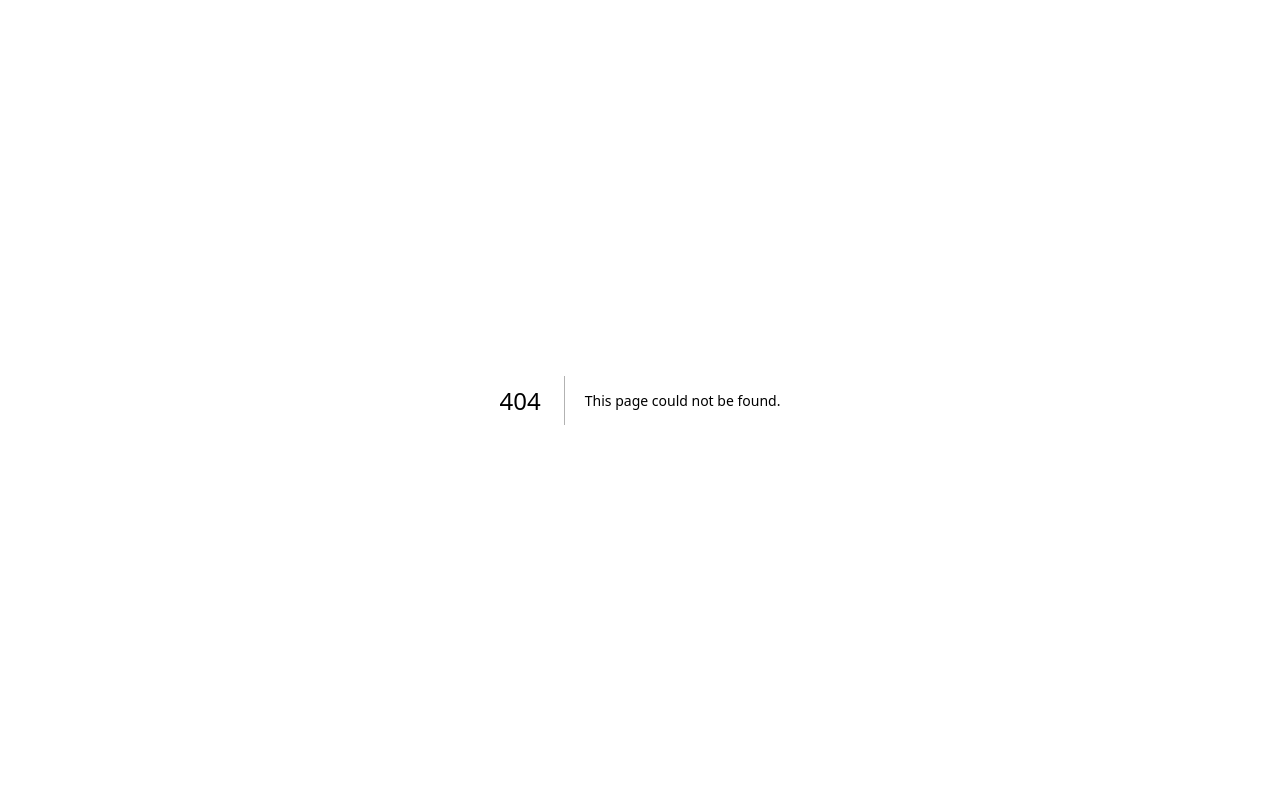
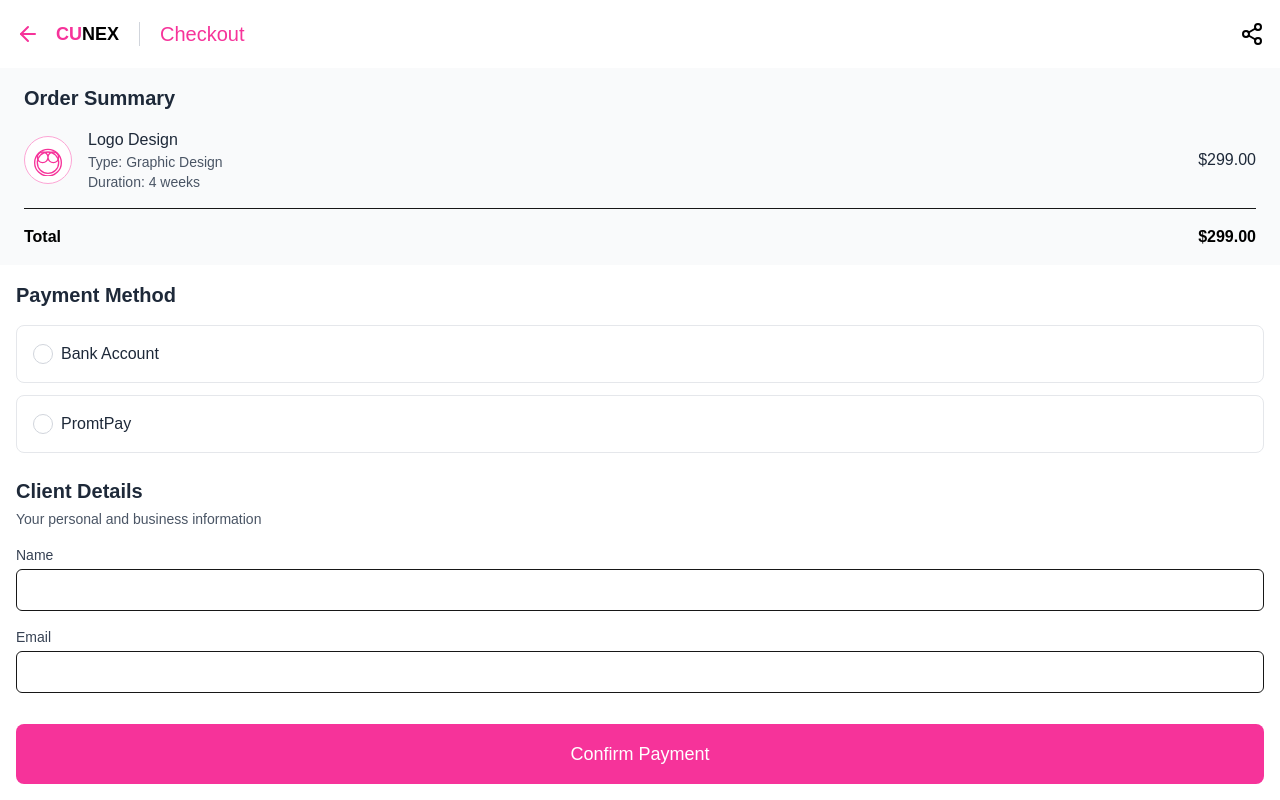
Before and after one commit to bookydooky/cunex_hackathon, a Next.js app in the folder my-cunex-app/: page /checkout in a window 1280 px wide. Before the commit this address had no page. Built offline with nearby package versions, Linux system fonts and the light colour scheme.

Commit message:
Create checkout page

```diff
--- /dev/null
+++ b/my-cunex-app/src/app/checkout/page.tsx
@@ -0,0 +1,132 @@
+'use client'
+import { ArrowLeft, Share2 } from 'lucide-react';
+import React, { useState } from 'react';
+import { useRouter } from 'next/navigation';
+
+export default function Checkout() {
+  const [paymentMethod, setPaymentMethod] = useState('card');
+  const [isClientDetailsOpen, setIsClientDetailsOpen] = useState(false);
+  const router = useRouter();
+  const handlePreviousPage = () => {
+    router.push('/');
+    };
+
+  return (
+    <div className="h-screen bg-white relative">
+        {/* App Header */}
+      <div className="px-4 py-5 flex items-center justify-between bg-white">
+        <div className="flex items-center">
+          <button onClick={handlePreviousPage}
+          className="transition-transform transform active:scale-90">
+            <ArrowLeft className="mr-4 text-pink-500 hover:text-pink-800" />
+          </button>
+          <div className="flex items-center">
+            <div className="font-bold text-lg">
+              <span className="text-pink-500">CU</span>
+              <span className="text-black">NEX</span>
+            </div>
+            <div className="h-6 border-l border-gray-300 mx-5"></div>
+            <div className="text-pink-500 text-xl font-medium">Checkout</div>
+          </div>
+        </div>
+        <Share2 className="text-black" />
+      </div>
+
+
+        {/* Order Summary */}
+        <div className="px-6 py-4 bg-gray-50">
+          <h2 className="text-xl font-bold text-gray-800 mb-4">Order Summary</h2>
+          <div className="flex items-center mb-4">
+            <div className="w-12 h-12 rounded-full bg-white border border-pink-300 flex items-center justify-center mr-4">
+              <svg viewBox="0 0 24 24" className="w-8 h-8 text-pink-500" fill="none" stroke="currentColor">
+                <path d="M12 4C6.48 4 2 8.48 2 14s4.48 10 10 10 10-4.48 10-10S17.52 4 12 4zm0 18c-4.41 0-8-3.59-8-8s3.59-8 8-8 8 3.59 8 8-3.59 8-8 8z" />
+                <path d="M16 14c-2.21 0-4-1.79-4-4s1.79-4 4-4 4 1.79 4 4-1.79 4-4 4zm-8 0c-2.21 0-4-1.79-4-4s1.79-4 4-4 4 1.79 4 4-1.79 4-4 4z" />
+              </svg>
+            </div>
+            <div className="flex-1">
+              <h3 className="font-medium text-gray-800">Logo Design</h3>
+              <div className="text-sm text-gray-600">
+                <p>Type: Graphic Design</p>
+                <p>Duration: 4 weeks</p>
+              </div>
+            </div>
+            <div className="text-gray-800 font-medium">$299.00</div>
+          </div>
+          <div className="flex justify-between pt-4 border-t">
+            <span className="font-bold text-black">Total</span>
+            <span className="font-bold text-black">$299.00</span>
+          </div>
+        </div>
+
+        {/* Payment Method */}
+        <div className="p-4">
+          <h2 className="text-xl font-bold text-gray-800 mb-4">Payment Method</h2>
+          <div
+            className={`border rounded-lg p-4 mb-3 flex justify-between items-center cursor-pointer ${paymentMethod === 'Bank Account' ? 'border-pink-500' : 'border-gray-200'}`}
+            onClick={() => setPaymentMethod('Bank Account')}
+          >
+            <div className="flex items-center">
+              <div className={`w-5 h-5 rounded-full border mr-2 flex items-center justify-center ${paymentMethod === 'Bank Account' ? 'border-pink-500' : 'border-gray-300'}`}>
+                {paymentMethod === 'Bank Account' && (
+                  <div className="w-3 h-3 rounded-full bg-pink-500"></div>
+                )}
+              </div>
+              <span className={`${paymentMethod === 'Bank Account' ? 'text-pink-500' : 'text-gray-800'}`}>Bank Account</span>
+            </div>
+          </div>
+
+          <div
+            className={`border rounded-lg p-4 flex justify-between items-center cursor-pointer ${paymentMethod === 'PromptPay' ? 'border-pink-500' : 'border-gray-200'}`}
+            onClick={() => setPaymentMethod('PromptPay')}
+          >
+            <div className="flex items-center">
+              <div className={`w-5 h-5 rounded-full border mr-2 flex items-center justify-center ${paymentMethod === 'PromptPay' ? 'border-pink-500' : 'border-gray-300'}`}>
+                {paymentMethod === 'PromptPay' && (
+                  <div className="w-3 h-3 rounded-full bg-pink-500"></div>
+                )}
+              </div>
+              <span className={`${paymentMethod === 'PromptPay' ? 'text-pink-500' : 'text-gray-800'}`}>PromtPay</span>
+            </div>
+          </div>
+        </div>
+
+        {paymentMethod === 'PromptPay' && (
+        <div className="px-4 mb-4">
+          <span className="text-gray-700">Account Number: 092-XXX-XXX</span>
+        </div>
+      )}
+        {paymentMethod === 'Bank Account' && (
+        <div className="px-4 mb-4">
+          <span className="text-gray-700">Account Number: SCB 038-xxxxxx-x</span>
+        </div>
+      )}
+
+        {/* Client Details */}
+        <div className="px-4 py-2 bg-white">
+            <h2 className="text-xl font-bold text-gray-800">Client Details</h2>
+            <p className="text-gray-600 text-sm mt-1">Your personal and business information</p>
+            <div className="mt-4 space-y-4">
+              <div>
+                <label className="block text-sm font-medium text-gray-700 mb-1">Name</label>
+                <input type="text" className="w-full p-2 border rounded-md" />
+              </div>
+              <div>
+                <label className="block text-sm font-medium text-gray-700 mb-1">Email</label>
+                <input type="email" className="w-full p-2 border rounded-md" />
+              </div>
+              <div>
+                <label className="block text-sm font-medium text-gray-700 mb-1">Company</label>
+                <input type="text" className="w-full p-2 border rounded-md" />
+              </div>
+            </div>
+        </div>
+
+        {/* Confirm Payment Button */}
+        <div className="absolute bottom-0 left-0 right-0 p-4 bg-white">
+          <button className="w-full bg-pink-500 text-white py-4 rounded-lg font-medium text-lg hover:bg-pink-600 transition duration-200">
+            Confirm Payment
+          </button>
+        </div>
+    </div>
+  );
+}
```
